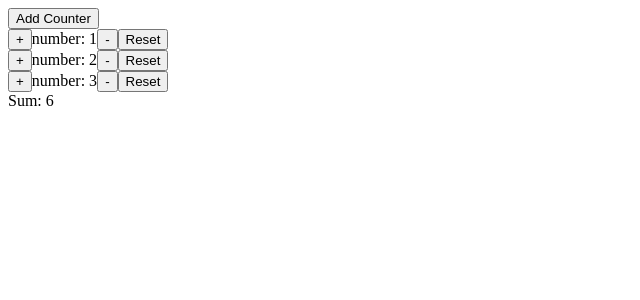
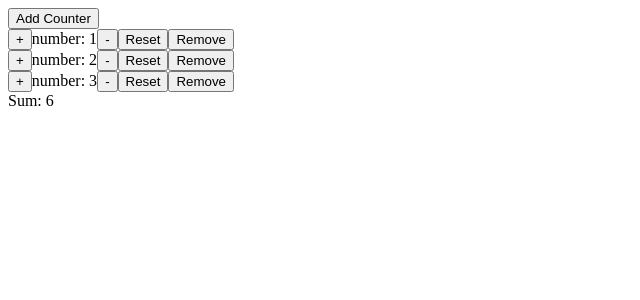
Before and after one commit to TWA-AFS-202310-GROUP-5/ng-counter-group, an Angular app: page / in a window 1280 px wide. Shown: the top 300 px of the page, without its empty margins (0-640 px from the left). Built offline with nearby package versions, Linux system fonts and the light colour scheme.

Commit message:
feat: should remove corresponding counter when click remove

```diff
--- a/src/app/counter-group/counter-group.component.html
+++ b/src/app/counter-group/counter-group.component.html
@@ -1,6 +1,11 @@
 <button (click)="onAdd()">Add Counter</button>
-<app-counter *ngFor="let counter of counters" [number]="counter.num" (change)="counter.num = $event">
-</app-counter>
+
+<div *ngFor="let counter of counters; index as ind">
+    <app-counter [number]="counter.num" (change)="counter.num = $event"></app-counter>
+    <button (click)="remove(ind)">Remove</button>
+</div>
+<!-- <app-counter *ngFor="let counter of counters" [number]="counter.num" (change)="counter.num = $event">
+</app-counter> -->
 <div>
     Sum: {{sum}}
 </div>
--- a/src/app/counter-group/counter-group.component.ts
+++ b/src/app/counter-group/counter-group.component.ts
@@ -22,4 +22,8 @@ export class CounterGroupComponent {
   onAdd() {
     this.counters.push({ num: 0 })
   }
+
+  remove(ind:number){
+    this.counters.splice(ind, 1)
+  }
 }
--- a/src/app/counter/counter.component.html
+++ b/src/app/counter/counter.component.html
@@ -1,6 +1,4 @@
-<div>
-    <button (click)="onIncrease()">+</button>
-    <span>number: {{number}}</span>
-    <button (click)="onDecrease()">-</button>
-    <button (click)="reset()">Reset</button>
-</div>
+<button (click)="onIncrease()">+</button>
+<span>number: {{number}}</span>
+<button (click)="onDecrease()">-</button>
+<button (click)="reset()">Reset</button>
--- a/src/app/counter/counter.component.ts
+++ b/src/app/counter/counter.component.ts
@@ -22,4 +22,7 @@ export class CounterComponent {
     this.number = 0
     this.change.emit(this.number)
   }
+  remove(){
+
+  }
 }
```
